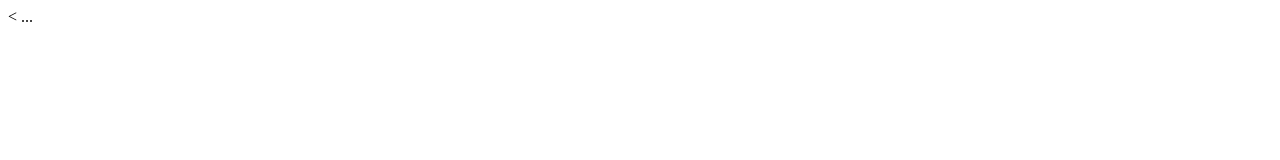
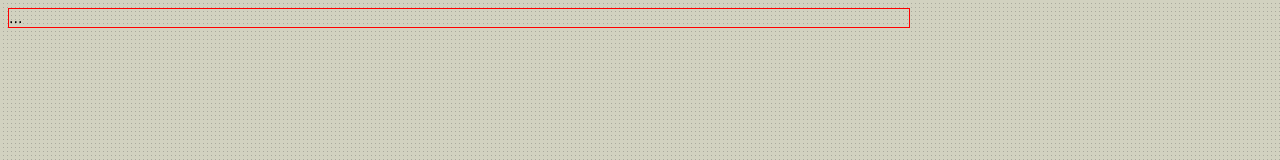
Before and after one commit to QuMaicon/Projeto2_AnnaBella, a plain HTML site: page index.html in a window 1280 px wide. Shown: the top 160 px of the page. Drawn offline with Linux system fonts and the light colour scheme.

Commit message:
Atualização da base

```diff
--- a/index.html
+++ b/index.html
@@ -1,4 +1,4 @@
-<<!DOCTYPE html>
+<!DOCTYPE html>
 <html>
 	<head>
 		<meta charset="utf-8">
@@ -7,8 +7,10 @@
 	</head>
 
 	<body>
+		<div id="principal">
 
-		...
+			...
 
+		</div>
 	</body>
 </html>
--- a/styles/styles.css
+++ b/styles/styles.css
@@ -0,0 +1,9 @@
+body {
+	background: #d2d2c1 url('../imagens/fundo.png');
+	font: 16px Arial, Helvetica, sans-serif;
+}
+
+#principal {
+	border: 1px solid red;
+	width: 900px;
+}
```
